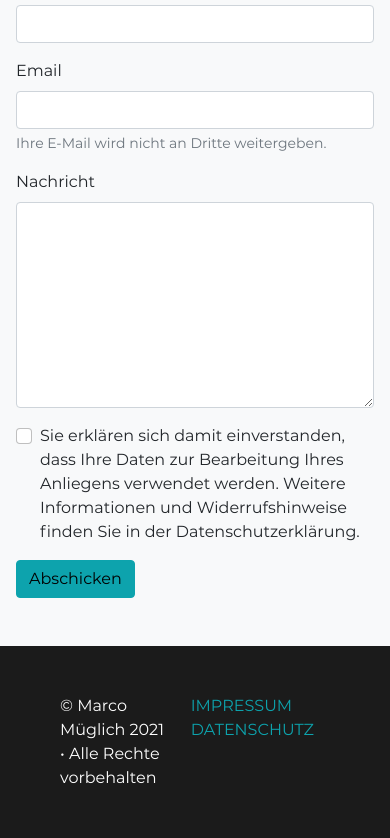
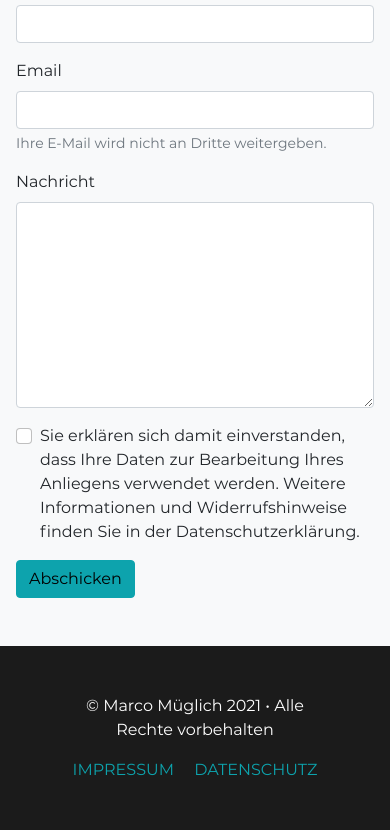
Before and after one commit to MarcoMueglich/Portfolio, a website: page index.html in a window 390 px wide. Shown: the part 4718-5556 px from the top of the page. Drawn offline with Linux system fonts and the light colour scheme.

Commit message:
Reworked Mobile Footer

```diff
--- a/index.html
+++ b/index.html
@@ -1472,22 +1472,32 @@
         <footer class="p-5 bg-dark text-white">
             <div class="container">
                 <div class="row">
-                    <div class="col text-lg-start">
+                    <div class="col-lg text-center text-lg-start">
                         &copy; Marco Müglich 2021 • Alle Rechte vorbehalten
                     </div>
-                    <div class="col text-lg-end">
+                    <div class="col-lg text-center text-lg-end mt-3 mt-lg-0">
                         <a
                             href="#"
                             data-bs-toggle="modal"
                             data-bs-target="#impressumModal"
-                            class="link-primary text-decoration-none me-3"
+                            class="
+                                link-primary
+                                text-decoration-none
+                                mx-2 mx-lg-0
+                                me-lg-3
+                            "
                             >IMPRESSUM</a
                         >
                         <a
                             href="#"
                             data-bs-toggle="modal"
                             data-bs-target="#privacyModal"
-                            class="link-primary text-decoration-none me-3"
+                            class="
+                                link-primary
+                                text-decoration-none
+                                mx-2 mx-lg-0
+                                me-lg-3
+                            "
                             >DATENSCHUTZ</a
                         >
                     </div>
```
